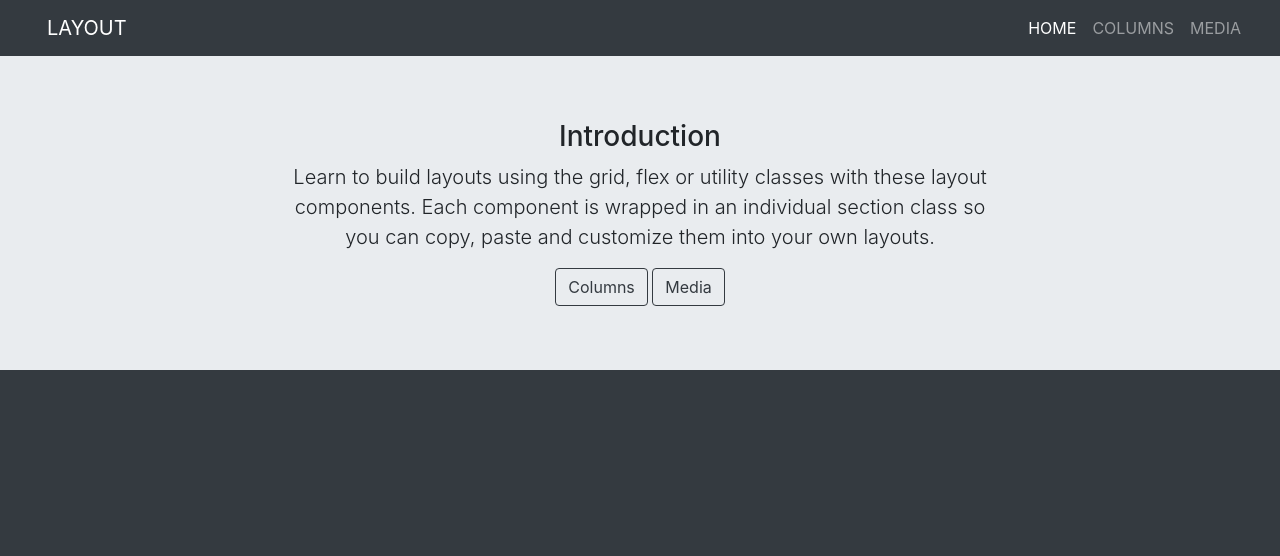
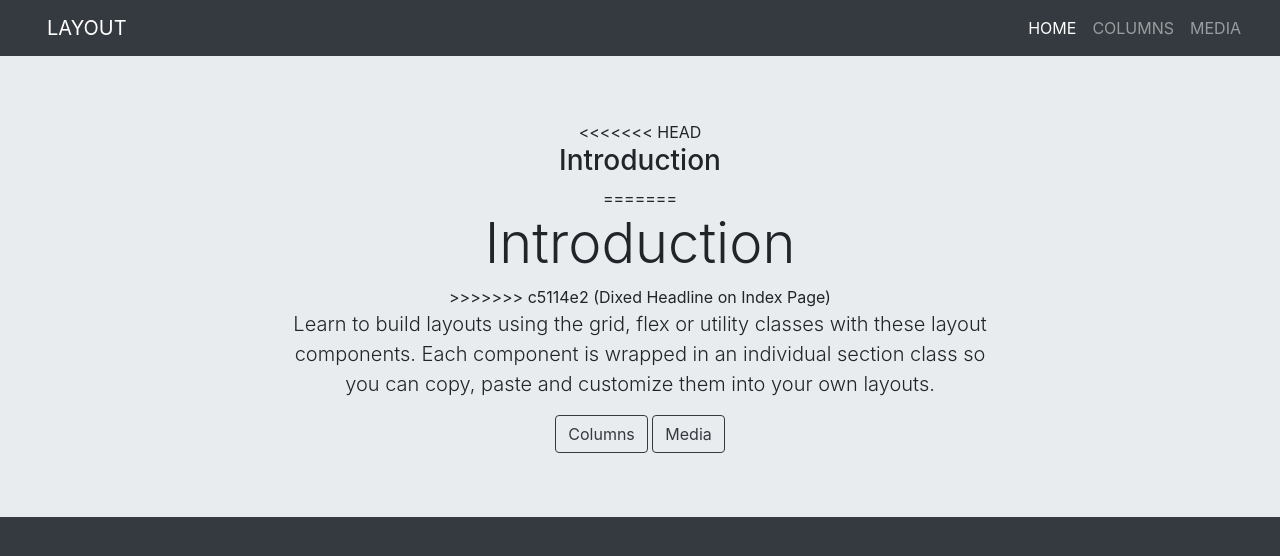
Before and after one commit to msil2/TAMU-TCMG, a plain HTML site: page docs/index.html in a window 1280 px wide. Drawn offline with nearby package versions, Linux system fonts and the light colour scheme.

Commit message:
Fixed Headline on Index Page

```diff
--- a/docs/index.html
+++ b/docs/index.html
@@ -43,7 +43,11 @@
         <div class="container text-center">
           <div class="row justify-content-center">
             <div class="col-11 col-sm-10 col-md-8 animated fadeInUp">
+<<<<<<< HEAD
               <h3>Introduction</h3>
+=======
+              <h3 class="display-4 text-reverse">Introduction</h3>
+>>>>>>> c5114e2 (Dixed Headline on Index Page)
               <p class="lead">
                 Learn to build layouts using the grid, flex or utility classes with these layout components. Each component is wrapped in an
                 individual section class so you can copy, paste and customize them into your own layouts.
```
